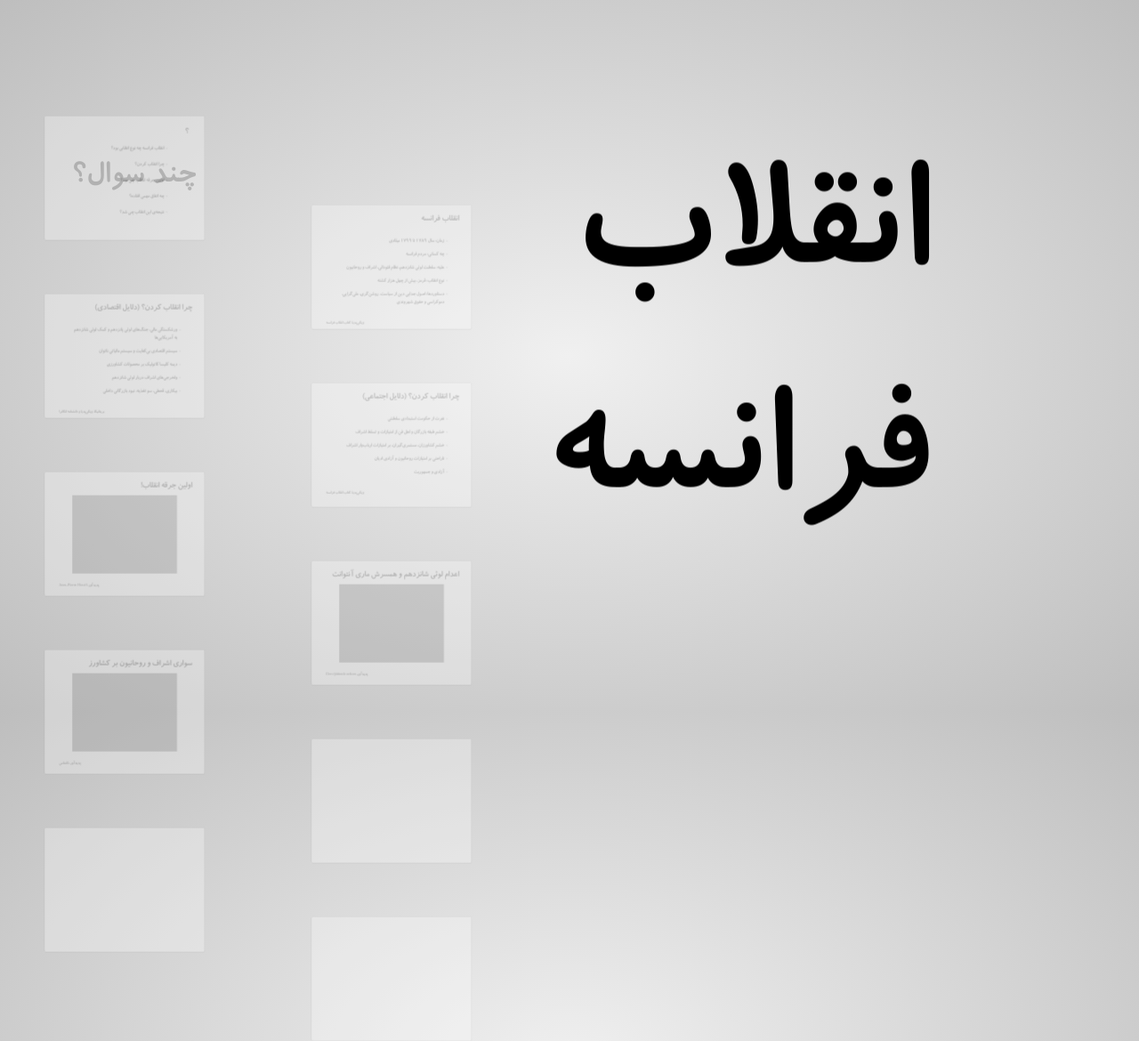
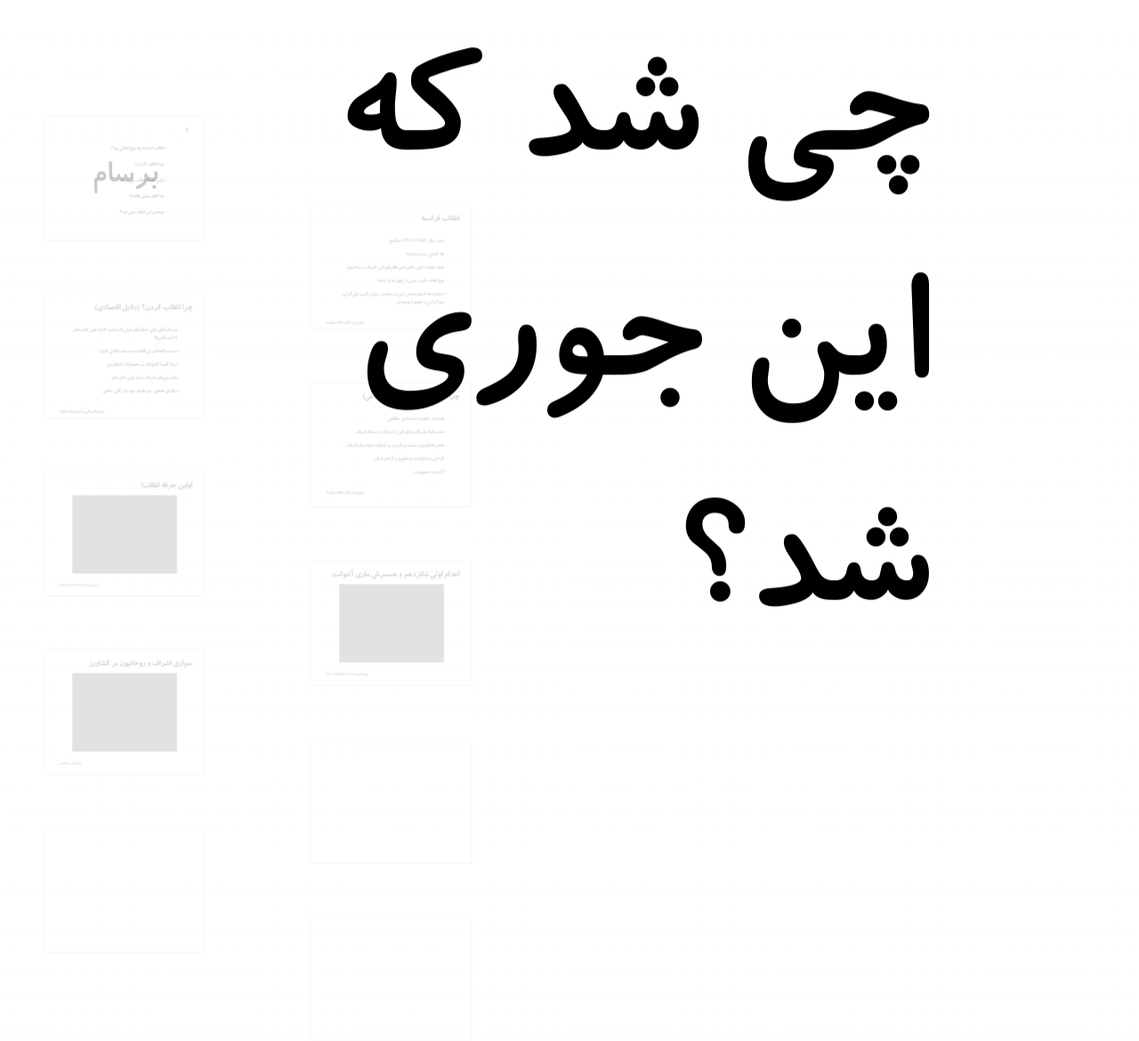
Before and after one commit to Bersam/Wikipedia-Presentation, a PHP site: page / in a window 1280 px wide. Shown: the whole page at 89% size. Run offline with PHP 8.4, Linux system fonts and the light colour scheme; grey boxes are pictures that could not be loaded.

Commit message:
Clean Up

```diff
--- a/css/main.css
+++ b/css/main.css
@@ -1,253 +1,26 @@
 @font-face{font-family:'Droid Arabic Naskh';font-style:normal;font-weight:400;src:url(../fonts/DroidNaskhRegular.eot);src:local('Droid Arabic Naskh'),local('DroidArabicNaskh'),url(../fonts/DroidNaskhRegular.eot) format('embedded-opentype'),url(../fonts/DroidNaskhRegular.woff) format('woff'),url(../fonts/DroidNaskhRegular.ttf) format('truetype')}@font-face{font-family:'Droid Arabic Naskh';font-style:normal;font-weight:700;src:url(../fonts/DroidNaskhBold.eot);src:local('Droid Arabic Naskh Bold'),local('DroidArabicNaskh-Bold'),url(../fonts/DroidNaskhBold.eot) format('embedded-opentype'),url(../fonts/DroidNaskhBold.woff) format('woff'),url(../fonts/DroidNaskhBold.ttf) format('truetype')}
 
-
-body{ font-family: Droid Arabic Naskh !important;  color: #333333;
-    padding-top: 40px;
+body{
+    font-family: BKoodakBold;
+    text-align: right;
     background: linear-gradient(to bottom, rgba(33, 33, 33, 0) 0%, #FFFFFF 100%) repeat scroll 0 0 transparent;
 }
-.header
-{
-margin : 20px auto 20px auto;
+h1,h2,h3,h4,h5,h6,li,a,p,small{
+    font-family: BKoodakBold;
+    direction: rtl;
 }
-
-.container-main
-{
-border-radius: 9px !important;
-box-shadow: 0 0 10px #888888 !important;
-padding : 10px !important;
-background-color : white !important;
+small{
+    font-size: 80%;
+    text-align: left;
+    display: block;
 }
-.block
-{
-    border: 1px solid #CCCCCC;
-    border-radius: 5px 5px 5px 5px;
-    margin: 0 0 20px;
+ul.much li{
+    margin-top: 5%;
 }
-.block_content
-{
-padding : 5px;
-text-align : right;
+img {
+    margin: 0 10% 5% 0;
+    width: 80%;
 }
-.block h3
-{
-    background: url("../img/nav-gray-bg.png") repeat-x scroll 0 0 transparent;
-    border-bottom: 1px solid #CCCCCC;
-    border-radius: 5px 5px 0 0;
-    height: 35px;
-    line-height: 35px;
-    margin: 0;
-    padding-right: 13px;
-    font-size : 16px;
-}
-.news_title
-{
-    line-height: 28px;
-    background-color: #A3E6E4;
-    border: 1px solid #C1C1C1;
-    margin-bottom : 6px;
-    border-radius: 3px 3px 3px 3px;
+.center{
     text-align: center;
 }
-.news_title a
-{
-margin-right: 5px;
-}
-.cls
-{
-clear:both;
-}
-.news_wrapper
-{
-    background-color: #F5E8FF;
-    border: 1px solid #C5C5C5;
-    margin: 10px auto;
-    padding: 5px 10px 10px;
-    width: 90%;
-    border-radius: 3px 3px 3px 3px;
-}
-.news_text
-{
-text-align : justify;
-padding : 6px;
-}
-.news_img
-{
-text-align : right;
-}
-.footer
-{
-
-    height: 30px;
-    line-height: 30px;
-    margin-top: 20px;
-    padding-bottom: 10px;
-    padding-top: 10px;
-    text-align: center;
-}
-.navbar-fixed-top, .navbar-fixed-bottom {
-	position : fixed;
-}
-.small
-{
-display : none !important;
-}
-.affix .small
-{
-display : block !important;
-}
-
-.affix .big
-{
-display : none !important;
-}
-.brand
-{
-padding : 0px !important;
-}
-.sito-brand
-{
-    height: 40px;
-    width: auto;
-}
-.main-logo
-{
-    border: 1px solid #CCCCCC;
-    border-radius: 10px 10px 10px 10px;
-    padding: 11px;
-}
-a.item
-{
-    background-color: #F1F1F1;
-    border-radius: 4px 4px 4px 4px;
-    display: block;
-    margin: 7px 0;
-    padding: 3px 17px 3px 3px;
-    text-align: right;
-}
-a.item:HOVER
-{
-background-color : #D9D4D4;
-}
-.avatar_div img
-{
-    border: 1px solid rgba(0, 0, 0, 0.2);
-    border-radius: 6px 6px 6px 6px;
-    box-shadow: 0 1px 3px rgba(0, 0, 0, 0.1);
-    margin: 9px 0;
-    padding: 4px;
-}
-#pos_right ul
-{
-list-style: none outside none;
-}
-#pos_left ul
-{
-list-style: none outside none;
-}
-#pos_bottom ul
-{
-list-style: none outside none;
-}
-.distro_name {
-    font-size: 30px;
-    margin: 20px 0;
-    text-align: center;
-}
-.distro_logo_img
-{
-float : right;
-}
-.distro_info
-{
-float : left;
-width : 75%;
-}
-.status_active
-{
-color : #6CCF6B;
-}
-.status_stop
-{
-color : #EB6B6B;
-}
-.status_inactive
-{
-color : orange;
-}
-.distro_detail
-{
-  padding: 20px;
-  margin: 10px 0px;
-  text-align : justify;
-}
-.distro_summary td
-{
-   text-align : left;
-   direction : ltr;
-}
-.first_td
-{
-font-weight : bold;
-width : 30%;
-text-align : right !important;
-direction : rtl !important;
-}
-.distro_img
-{
-    display: block;
-    margin: auto auto 30px;
-}
-.related_news td
-{
-   text-align : right;
-   direction : rtl !important;
-}
-.sito_buy
-{
-text-align : right !important;
-}
-.news_text .img-polaroid
-{
-float : right;
-margin : 5px;
-}
-.mypages table{
-    margin: auto;
-}
-.mypages td {
-    display: inline-block;
-    padding: 0px 9px;
-    margin-right: 4px;
-    border-radius: 3px;
-    border: solid 1px #c0c0c0;
-    background: #e9e9e9;
-    box-shadow: inset 0px 1px 0px rgba(255,255,255, .8), 0px 1px 3px rgba(0,0,0, .1);
-    font-size: .875em;
-    font-weight: bold;
-    text-decoration: none;
-    color: #717171;
-    text-shadow: 0px 1px 0px rgba(255,255,255, 1);
-}
-
-.mypages td:hover {
-    background: #fefefe;
-    background: -webkit-gradient(linear, 0% 0%, 0% 100%, from(#FEFEFE), to(#f0f0f0));
-    background: -moz-linear-gradient(0% 0% 270deg,#FEFEFE, #f0f0f0);
-}
-.mypages td.current {
-    border: none;
-    background: #616161;
-    box-shadow: inset 0px 0px 8px rgba(0,0,0, .5), 0px 1px 0px rgba(255,255,255, .8);
-    color: #f0f0f0;
-    text-shadow: 0px 0px 3px rgba(0,0,0, .5);
-}
-@media (max-width: 768px) {
-    .header-ad img{
-        display: block;
-        margin: 5% auto;
-    }
-}
-.img-polaroid
-{
-box-shadow: 0 1px 3px rgba(0, 0, 0, 0.39) !important;
-}
--- a/index.html
+++ b/index.html
@@ -6,29 +6,10 @@
 <link rel="stylesheet" href="css/impress-demo.css" type="text/css" media="all" />
 <link rel="stylesheet" href="css/googlecode.css">
 <link rel="stylesheet" href="css/fonts.min.css">
+<link rel="stylesheet" href="css/main.css">
 <script src="js/jquery-2.0.3.min.js"></script>
 <script src="js/highlight.pack.js"></script>
 <style>
-    body{
-        font-family: BKoodakBold;
-        text-align: right;
-    }
-    h1,h2,h3,h4,h5,h6,li,a,p,small{
-        font-family: BKoodakBold;
-        direction: rtl;
-    }
-    small{
-        font-size: 80%;
-        text-align: left;
-        display: block;
-    }
-    ul.much li{
-        margin-top: 5%;
-    }
-    img {
-        margin: 0 10% 5% 0;
-        width: 80%;
-    }
 </style>
 <title>انقلاب فرانسه</title>
 </head>
@@ -37,10 +18,10 @@
     <!-- <div id="overview" class="step" data-x="0" data-y="0" data-scale="10"> -->
     <!-- </div> -->
     <div id="maintitle" class="step title" data-x="-2500" data-y="-2000" data-scale="5">
-        <h1>انقلاب فرانسه</h1>
+        <h1>چی شد که این جوری شد؟</h1>
     </div>
     <div class="step title" data-x="-5000" data-y="-3000">
-        <h1>چند سوال؟</h1>
+        <h1 class="center">برسام</h1>
     </div>
     <div class="step slide" data-x="-5000" data-y="-3000">
         <div class="body">
```
